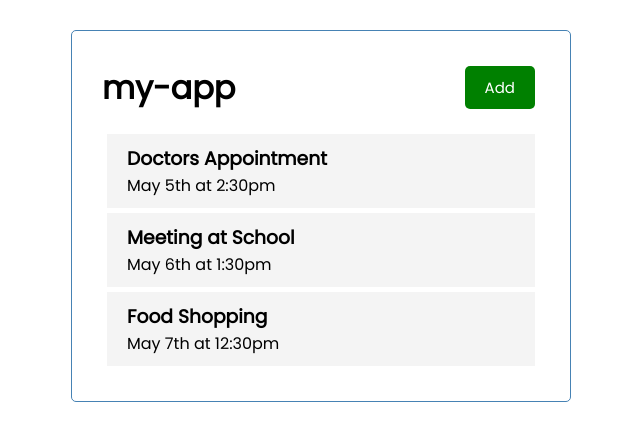
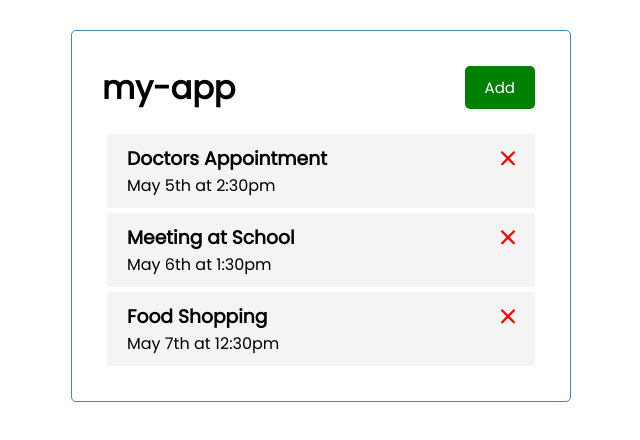
Before and after one commit to prompto416/angular-task-tracker, an Angular app: page / in a window 1280 px wide. Shown: the top 440 px of the page, without its empty margins (319-959 px from the left). Built offline with nearby package versions, Linux system fonts and the light colour scheme.

Commit message:
Update: Fa-icon element for task-item

```diff
--- a/src/app/components/task-item/task-item.component.html
+++ b/src/app/components/task-item/task-item.component.html
@@ -1,4 +1,4 @@
 <div class="task">
-  <h3>{{task.text}}</h3>
+  <h3>{{task.text}} <fa-icon [ngStyle]="{'color': 'red'}" [icon]="faTimes"></fa-icon></h3>
   <p>{{task.day}}</p>
 </div>
--- a/src/app/components/task-item/task-item.component.ts
+++ b/src/app/components/task-item/task-item.component.ts
@@ -1,12 +1,24 @@
-import { Component, Input } from '@angular/core';
+import { faTimes } from '@fortawesome/free-solid-svg-icons'
+import { Component, Input, OnInit } from '@angular/core';
 import { Task } from '../../Task'
+import { NgStyle } from '@angular/common';
+import { FontAwesomeModule } from '@fortawesome/angular-fontawesome'
+
 @Component({
   selector: 'app-task-item',
-  imports: [],
+  imports: [NgStyle, FontAwesomeModule],
   templateUrl: './task-item.component.html',
   styleUrl: './task-item.component.css'
 })
-export class TaskItemComponent {
+export class TaskItemComponent implements OnInit {
   @Input() task: Task
+  faTimes = faTimes;
 
+  constructor() {
+
+  }
+
+  ngOnInit(): void {
+
+  }
 }
```
